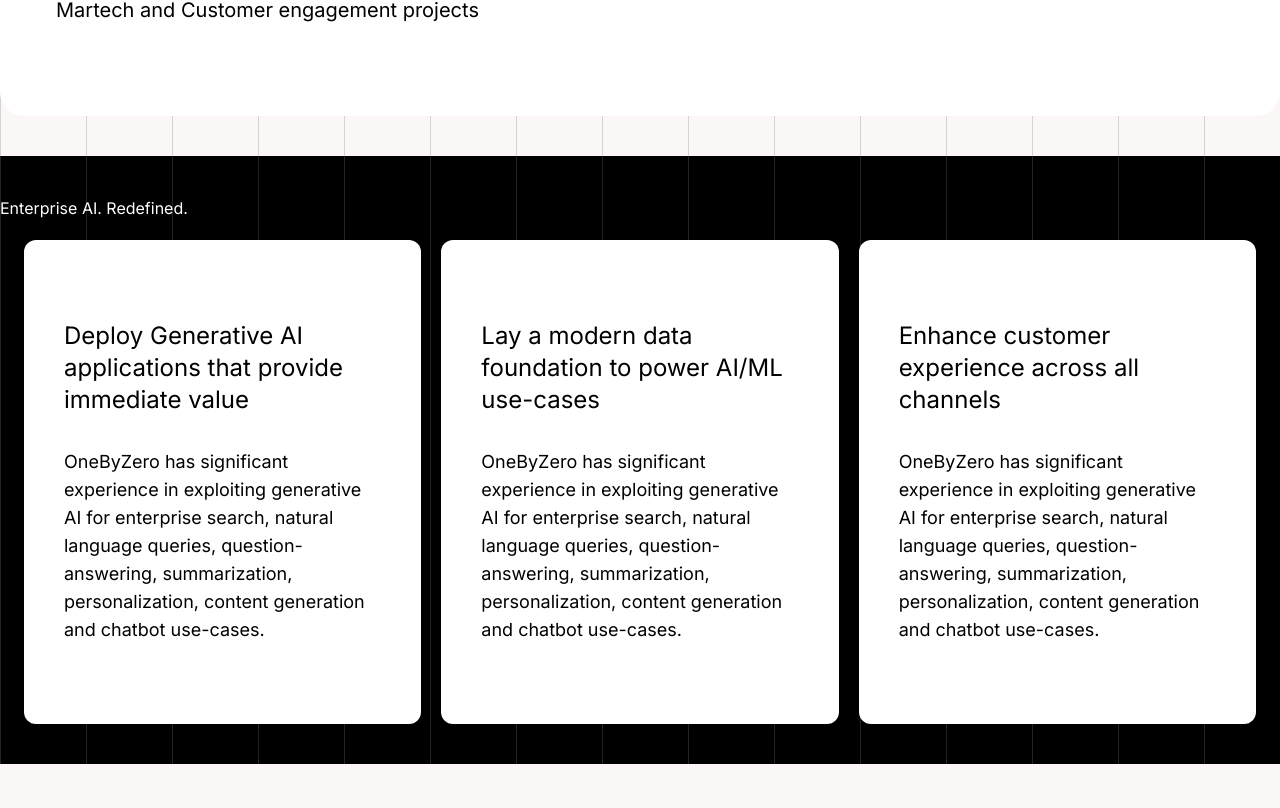
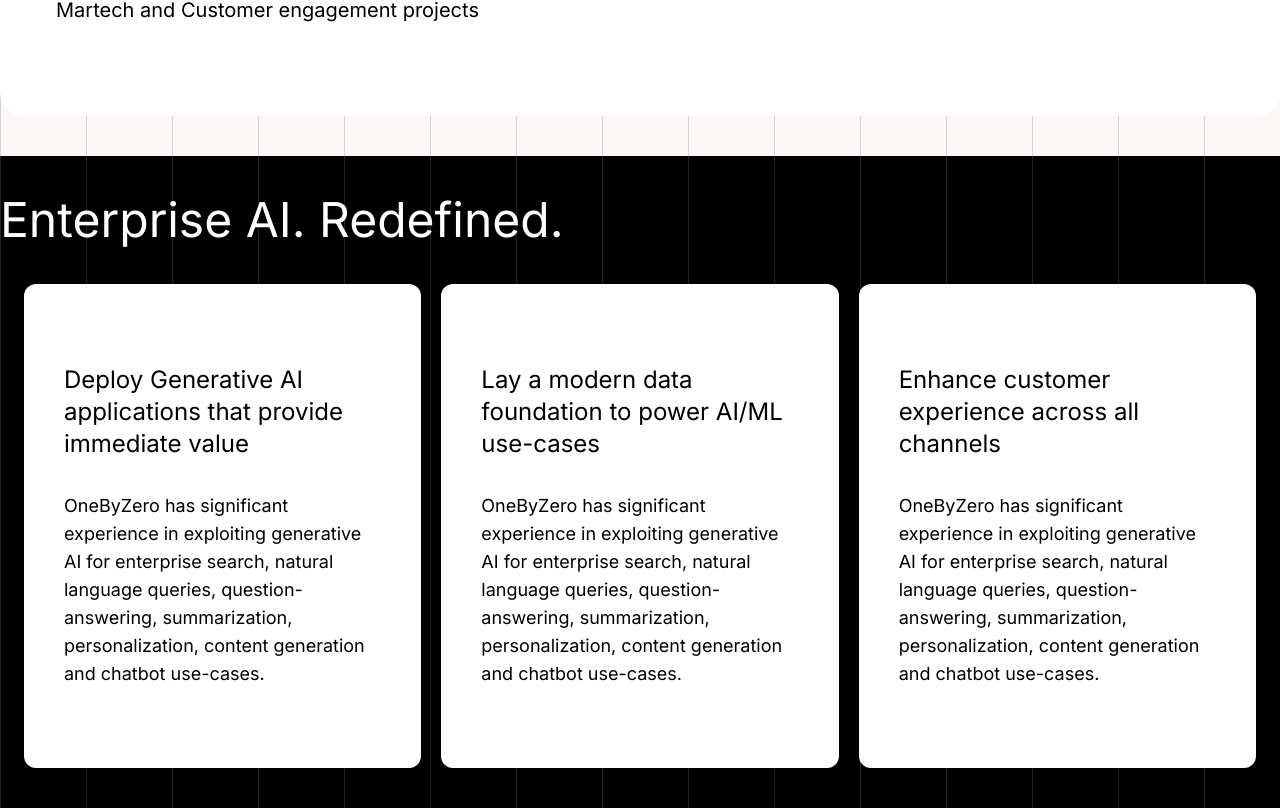
Before and after one commit to alenway/nexosphere, a Next.js app: page / in a window 1280 px wide. Shown: the part 2128-2936 px from the top of the page. Before the commit the page ends 2892 px from the top, so only its background shows below. Built offline with nearby package versions, Linux system fonts and the light colour scheme.

Commit message:
enterprise section

```diff
--- a/src/app/components/CombinatioSection.tsx
+++ b/src/app/components/CombinatioSection.tsx
@@ -2,6 +2,7 @@
 import React from 'react'
 import ContactBtn from './ContactBtn'
 import MySwiperComponent from './Slider'
+import "./style.css";
 
 
 const CombinatioSection = () => {
@@ -61,6 +62,9 @@
                     <MySwiperComponent />
                 </div>
             </div>
+
+
+
         </div>
     )
 }
--- a/src/app/components/Footer.tsx
+++ b/src/app/components/EnterpriseSection.tsx
@@ -1,11 +1,10 @@
 import React from 'react'
-import "./style.css"
 
-const Footer = () => {
+export const EnterpriseSection = () => {
     return (
         <div className="bg text-white py-10 mt-10">
-            <div className="mx-auto">
-                <h1 className="mb-5">Enterprise AI. Redefined.</h1>
+            <div className='container mx-auto'>
+                <h1 className="mb-10 text-5xl">Enterprise AI. Redefined.</h1>
                 <div className="grid grid-cols-1 sm:grid-cols-2 md:grid-cols-3 mx-6 gap-5">
                     <div className="bg-white rounded-xl text-black p-10 py-20">
                         <h1 className="text-2xl">Deploy Generative AI applications that provide immediate value</h1>
@@ -21,12 +20,8 @@
                         <h1 className="text-2xl">Enhance customer experience across all channels</h1>
                         <p className="text-lg mt-8 font-normal">OneByZero has significant experience in exploiting generative AI for enterprise search, natural language queries, question-answering, summarization, personalization, content generation and chatbot use-cases.</p>
                     </div>
-
-
                 </div>
             </div>
         </div>
     )
 }
-
-export default Footer
--- a/src/app/page.tsx
+++ b/src/app/page.tsx
@@ -1,14 +1,14 @@
 import Image from 'next/image'
 import TopSection from './components/TopSection'
 import CombinatioSection from './components/CombinatioSection'
-import Footer from './components/Footer'
+import { EnterpriseSection } from './components/EnterpriseSection'
 
 export default function Home() {
   return (
     <div>
       <TopSection />
       <CombinatioSection />
-      <Footer />
+      <EnterpriseSection />
     </div>
   )
 }
```
